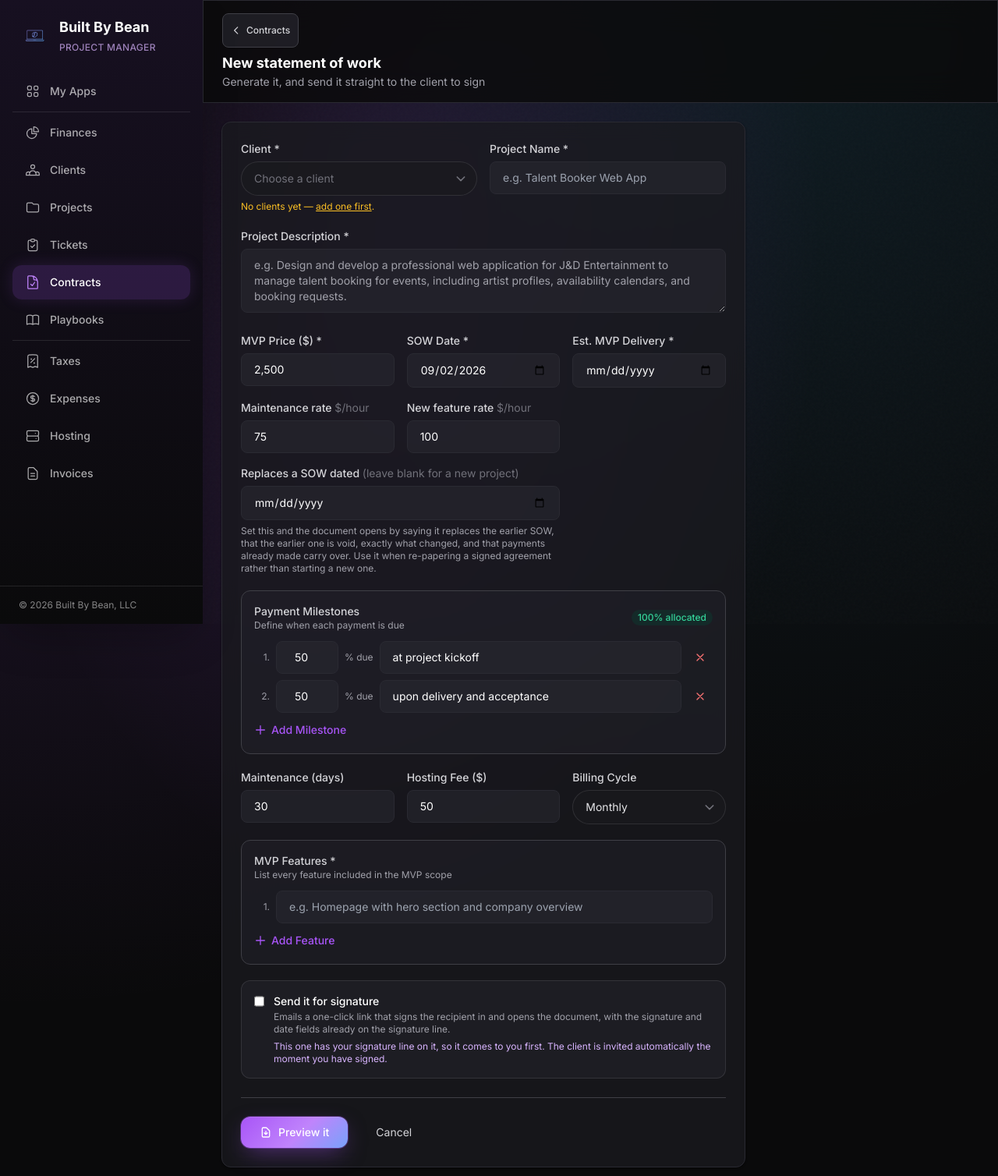
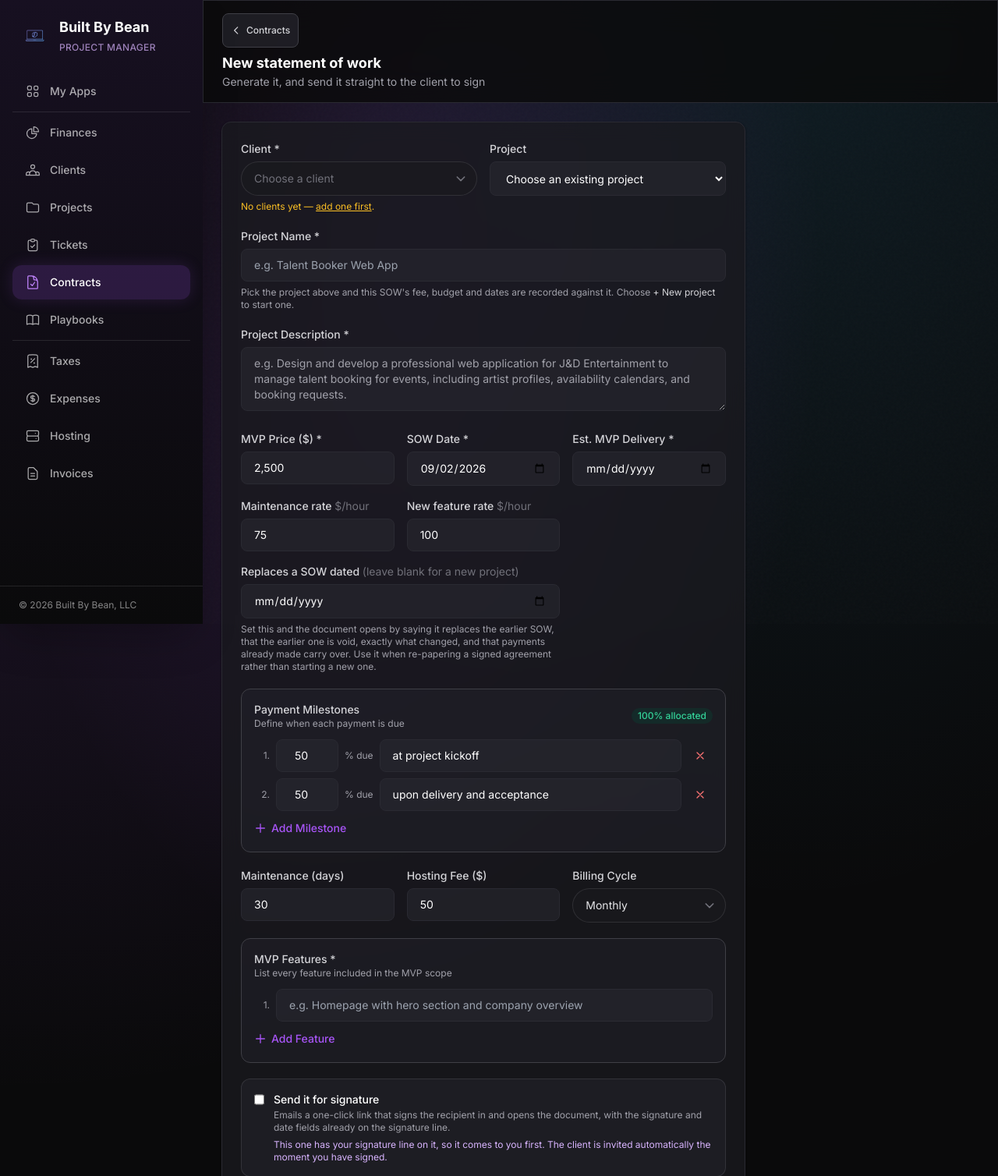
Before and after one commit to BuiltByBean/Built-By-Bean-Website, a Flask app: page /admin/contracts/new/statement-of-work in a window 1280 px wide. Shown: the top 1508 px of the page at 78% size. Run offline with Flask 3, Linux system fonts and the light colour scheme; the visitor is signed in with stand-in values (Sample User, id 1); data comes from the database, SQL or seed files in the repository; data that the repository does not hold is empty; some libraries are stand-ins or nearby versions.

Commit message:
Pick the project a statement of work is for, or say it is a new one
The project name was free text matched against existing projects with ilike.
Since the last commit a name matching nothing creates a project, which turned
a typo from a silent no-op into a second project sitting beside the real one.
Naming the project by choosing it removes the guess.

The select is filtered to the chosen client and offers "+ New project" as its
last option. Choosing an existing one fills the name field and locks it, so
what the contract says cannot drift from the row it is filed against; choosing
new clears it to be typed. Changing the client resets both, because a project
belonging to the previous client would have written this fee onto somebody
else's margin.

The name field stays, always submitted and always required: the document, its
filename and the project record are all written from it, and a revision
prefill fills the name without touching the select. So the server prefers the
id and falls back to matching the name, which also keeps a preview stashed
before today replaying correctly. An id belonging to another client is
discarded rather than trusted.

`:readonly` binds `!!projectId && ...` rather than `projectId && ...`. Alpine
drops a boolean attribute for null, undefined and false only, so the bare form
handed it "" with nothing selected and rendered readonly="readonly" - locking
the field the moment the client changed, with no way to type a name.

Co-Authored-By: Claude Opus 5 <noreply@anthropic.com>

```diff
--- a/app.py
+++ b/app.py
@@ -2307,10 +2307,12 @@ def create_app():
     @pm_bp.route("/contracts/new/statement-of-work", methods=["GET"])
     @login_required
     def sow_form():
+        from pm.contract_routes import _projects_for_picker
         options, lookup = _client_picker()
         return render_template("pm/contracts/sow_form.html",
                                today=date.today().isoformat(),
-                               client_options=options, client_lookup=lookup)
+                               client_options=options, client_lookup=lookup,
+                               projects=_projects_for_picker())
 
     @pm_bp.route("/contracts/new/statement-of-work", methods=["POST"])
     @login_required
@@ -2321,6 +2323,9 @@ def create_app():
         client = db.session.get(Client, request.form.get("client_id", type=int) or 0)
         client_name = client.name if client else ""
         project_name = request.form.get("project_name", "").strip()
+        # The picker's answer. "new" and an empty value both come back as None,
+        # which is the fall-through to matching on the name.
+        project_id = request.form.get("project_id", type=int)
         project_description = request.form.get("project_description", "").strip()
         mvp_price = request.form.get("mvp_price", "2,500").strip()
         raw_sow_date = request.form.get("sow_date", "")
@@ -2380,7 +2385,8 @@ def create_app():
                                   maintenance_rate, feature_rate,
                                   # An electronically-sent SOW is signed by
                                   # both parties, Michael first.
-                                  countersign=_wants_send())
+                                  countersign=_wants_send(),
+                                  project_id=project_id)
         except Exception as e:
             import traceback
             traceback.print_exc()
@@ -2392,7 +2398,7 @@ def create_app():
                         payment_description, payment_milestones,
                         hosting_fee, hosting_cycle, supersedes_date="",
                         maintenance_rate="75", feature_rate="100",
-                        countersign=False):
+                        countersign=False, project_id=None):
         # The chosen client, passed in rather than looked up again by name.
         client_name = client.name
         from fpdf import FPDF
@@ -2809,10 +2815,24 @@ def create_app():
             client.stage = "contracted"
             client.contract_revenue = price_val
             # Update matching project with MVP date and maintenance days
-            project = Project.query.filter(
-                Project.client_id == client.id,
-                Project.name.ilike(project_name),
-            ).first()
+            # Chosen from the picker where one was used, which is exact. The
+            # name match stays as the fall-through: a preview stashed before
+            # the picker existed replays without an id, a revision prefill
+            # fills the name and not the select, and either has to keep
+            # working.
+            project = None
+            if project_id:
+                candidate = db.session.get(Project, project_id)
+                # A stale form can carry a project belonging to somebody else.
+                # Filing this SOW against it would write the fee onto another
+                # client's margin.
+                if candidate is not None and candidate.client_id == client.id:
+                    project = candidate
+            if project is None:
+                project = Project.query.filter(
+                    Project.client_id == client.id,
+                    Project.name.ilike(project_name),
+                ).first()
             # No match used to mean no record: the fee, budget, delivery date,
             # maintenance window and phase all went into the PDF and stopped
             # there, without a word, and the hosting page had no fee to hold
--- a/templates/pm/contracts/sow_form.html
+++ b/templates/pm/contracts/sow_form.html
@@ -11,7 +11,9 @@
 <div class="max-w-2xl">
     <div class="glass-card p-6">
         <form method="POST" action="{{ url_for('pm.generate_sow') }}"
-              x-data='Object.assign(sowForm(), { clientId: "", chosen: null, clients: {{ client_lookup|tojson }} })'
+              x-data='Object.assign(sowForm(), { clientId: "", chosen: null,
+                                                clients: {{ client_lookup|tojson }},
+                                                projects: {{ projects|tojson }} })'
               x-effect="chosen = clients[clientId] || null">
 
     {% include "pm/contracts/_prefill.html" %}
@@ -32,11 +34,47 @@
                         {% endif %}
                     </div>
                     <div>
-                        <label class="block text-sm font-medium text-surface-300 mb-1.5">Project Name *</label>
-                        <input type="text" name="project_name" required
-                               class="input-ring w-full px-4 py-2.5 bg-surface-800/50 text-white text-sm"
-                               placeholder="e.g. Talent Booker Web App">
+                        <label for="sow_project" class="block text-sm font-medium text-surface-300 mb-1.5">Project</label>
+                        {#- A plain select rather than the styled dropdown, because
+                            the options are filtered live by the chosen client and
+                            the macro renders a fixed list at template time. Same
+                            reason the hosting form uses one. -#}
+                        <select id="sow_project" name="project_id" x-model="projectId" @change="pickProject()"
+                                class="input-ring w-full min-h-[44px] px-4 py-2.5 bg-surface-800/50 text-white text-sm">
+                            <option value="">Choose an existing project</option>
+                            <template x-for="p in mine" :key="p.id">
+                                <option :value="p.id" x-text="p.name"></option>
+                            </template>
+                            <option value="new">+ New project</option>
+                        </select>
                     </div>
+                </div>
+
+                <div>
+                    <label for="sow_project_name" class="block text-sm font-medium text-surface-300 mb-1.5">Project Name *</label>
+                    {#- Always present and always submitted: the document, its
+                        filename and the project record are all written from this.
+                        Filled from the picker and locked while an existing project
+                        is chosen, so the name on the contract cannot drift from the
+                        name on the row it is filed against - which is how a typo
+                        used to become a second project. -#}
+                    <input id="sow_project_name" type="text" name="project_name" required
+                           x-model="projectName"
+                           {#- A real boolean, not just something falsy. Alpine drops a
+                               boolean attribute for null, undefined and false only, so
+                               the bare `projectId && ...` gave back "" with nothing
+                               picked and rendered readonly="readonly" - locking the
+                               field the moment the client changed. -#}
+                           :readonly="!!projectId && projectId !== 'new'"
+                           :class="projectId && projectId !== 'new'
+                                   ? 'text-surface-400 cursor-not-allowed' : 'text-white'"
+                           class="input-ring w-full px-4 py-2.5 bg-surface-800/50 text-sm"
+                           placeholder="e.g. Talent Booker Web App">
+                    <p class="mt-1.5 text-xs text-surface-400">
+                        Pick the project above and this SOW's fee, budget and dates are
+                        recorded against it. Choose
+                        <span class="text-surface-300">+ New project</span> to start one.
+                    </p>
                 </div>
 
                 <div>
@@ -204,6 +242,23 @@
 <script>
 function sowForm() {
     return {
+        projects: [],
+        projectId: '',
+        projectName: '',
+        init() {
+            // A project chosen under one client does not belong to the next.
+            // Left selected, this SOW would be filed against another client's
+            // project and put its fee on the wrong margin.
+            this.$watch('clientId', () => { this.projectId = ''; this.projectName = ''; });
+        },
+        get mine() {
+            return this.projects.filter(p => p.client_id === this.clientId);
+        },
+        pickProject() {
+            if (this.projectId === 'new') { this.projectName = ''; return; }
+            const p = this.projects.find(p => p.id === this.projectId);
+            if (p) this.projectName = p.name;
+        },
         features: [''],
         addFeature() {
             this.features.push('');
```
